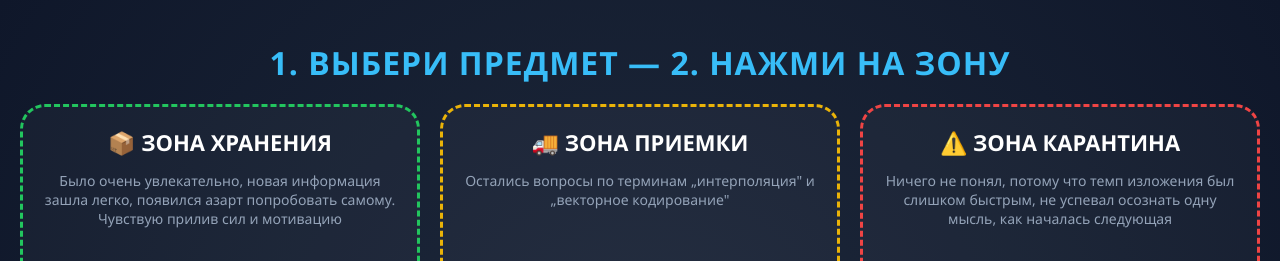
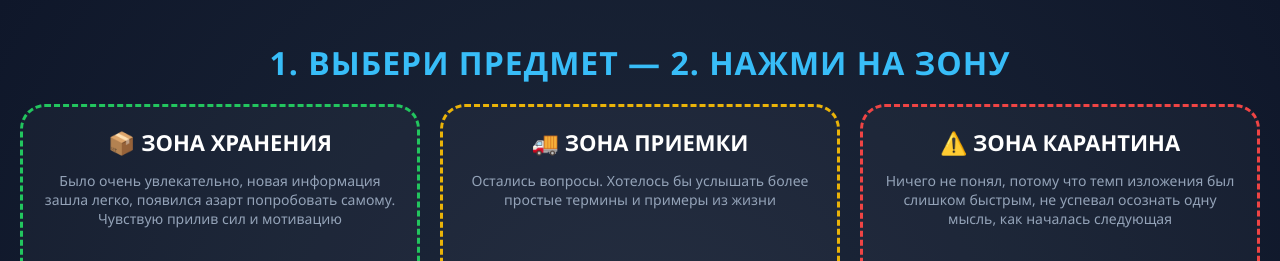
Before and after one commit to dfgfsdf4523/sklad, a plain HTML site: page index.html in a window 1280 px wide. Shown: the top 261 px of the page. Drawn offline with Linux system fonts and the light colour scheme.

Commit message:
Update index.html

```diff
--- a/index.html
+++ b/index.html
@@ -19,7 +19,7 @@
             </div>
             <div class="drop-zone" id="receiving">
                 <div class="zone-header">🚚 ЗОНА ПРИЕМКИ</div>
-                <p>Остались вопросы по терминам „интерполяция" и „векторное кодирование"</p>
+                <p>Остались вопросы. Хотелось бы услышать более простые термины и примеры из жизни</p>
             </div>
             <div class="drop-zone" id="quarantine">
                 <div class="zone-header">⚠️ ЗОНА КАРАНТИНА</div>
```
